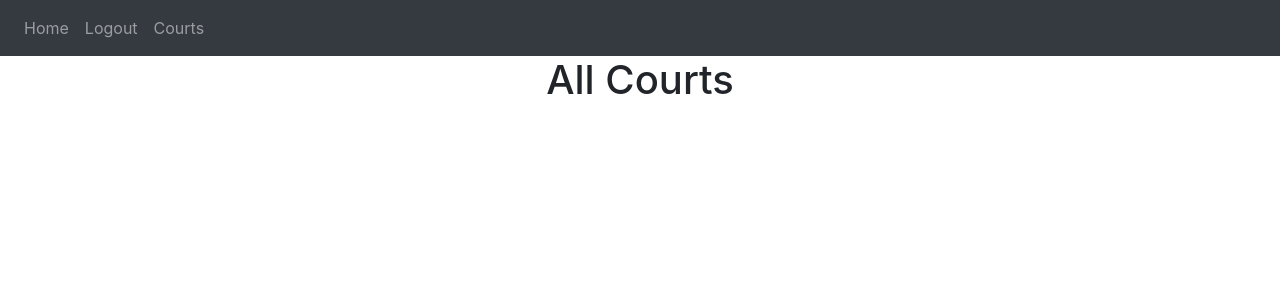
After one commit to taldabba/BallTrack, a Flask app: page /show-courts in a window 1280 px wide. The commit adds this page. Shown: the top 300 px of the page. Run offline with Flask 2, Linux system fonts and the light colour scheme; a user stored in the database is signed in; data that the repository does not hold is empty; some libraries are stand-ins or nearby versions.

Commit message:
Integrated Mongodb to codebase

```diff
--- a/webapp/__init__.py
+++ b/webapp/__init__.py
@@ -2,6 +2,12 @@ from flask import Flask
 from flask_sqlalchemy import SQLAlchemy
 from os import path
 from flask_login import LoginManager
+from pymongo import MongoClient
+
+connectionString = 'mongodb+srv://adamikram:adamikram@expense-handler.i30se.mongodb.net/balltrack?retryWrites=true&w=majority'
+client = MongoClient(connectionString)
+mongoDB = client.balltrack
+courts = mongoDB.courts
 
 db = SQLAlchemy()
 DB_NAME = "database.db"
--- a/webapp/static/scripts/map_script.js
+++ b/webapp/static/scripts/map_script.js
@@ -9,7 +9,7 @@ function initMap() {
             disableDefaultUI: true
         });
 
-    const markerIcon = "https://raw.githubusercontent.com/taldabba/BallTrack/main/webapp/static/images/balltrack_mapmarker_icon.png?token=GHSAT0AAAAAABP7MOK23VR7XVF7SJME74EEYOZ2U6Q";
+    const markerIcon = "https://cdn.discordapp.com/attachments/696724423733936212/929449261802852453/balltrack_mapmarker_icon.png";
 
     const marker = new google.maps.Marker({
         map: map,
--- a/webapp/templates/base.html
+++ b/webapp/templates/base.html
@@ -32,6 +32,7 @@
           {% if user.is_authenticated %}
           <a class="nav-item nav-link" id="home" href="/">Home</a>
           <a class="nav-item nav-link" id="logout" href="/logout">Logout</a>
+          <a class="nav-item nav-link" id="show-courts" href="/show-courts">Courts</a>
           {% else %}
           <a class="nav-item nav-link" id="login" href="/login">Login</a>
           <a class="nav-item nav-link" id="signUp" href="/sign-up">Sign Up</a>
--- /dev/null
+++ b/webapp/templates/courts.html
@@ -0,0 +1,16 @@
+{% extends "base.html" %}{% block title %}Courts{% endblock %}
+
+{% block content %}
+
+    <h1 align="center">All Courts</h1>
+
+        <ul class="list-group list-group-flush">
+            {% for court in courts%}
+            <li class="list-group-item">
+                <h3>{{court['name']}}</h3>
+            </li>
+            {% endfor %}
+        </ul>
+
+
+{% endblock %}
--- a/webapp/views.py
+++ b/webapp/views.py
@@ -3,6 +3,7 @@ from flask_login import login_required, current_user
 from .models import Note
 from . import db
 import json
+from . import courts
 
 views = Blueprint('views', __name__)
 
@@ -35,3 +36,10 @@ def delete_note():
             db.session.commit()
 
     return jsonify({})
+
+@views.route('/show-courts')
+@login_required
+def show_courts():
+
+
+    return render_template("courts.html",user=current_user, courts=courts.find())
```
Also changed, not shown: webapp/database.db.
